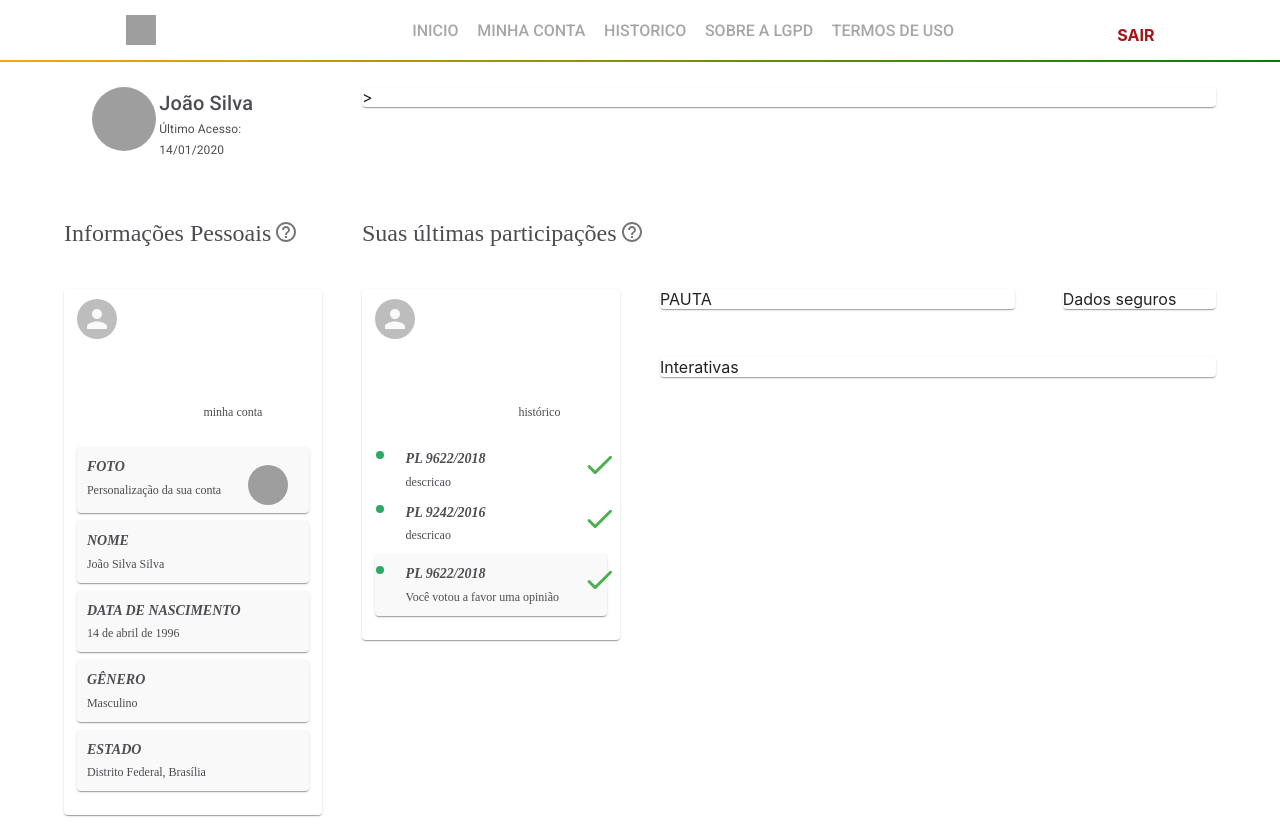
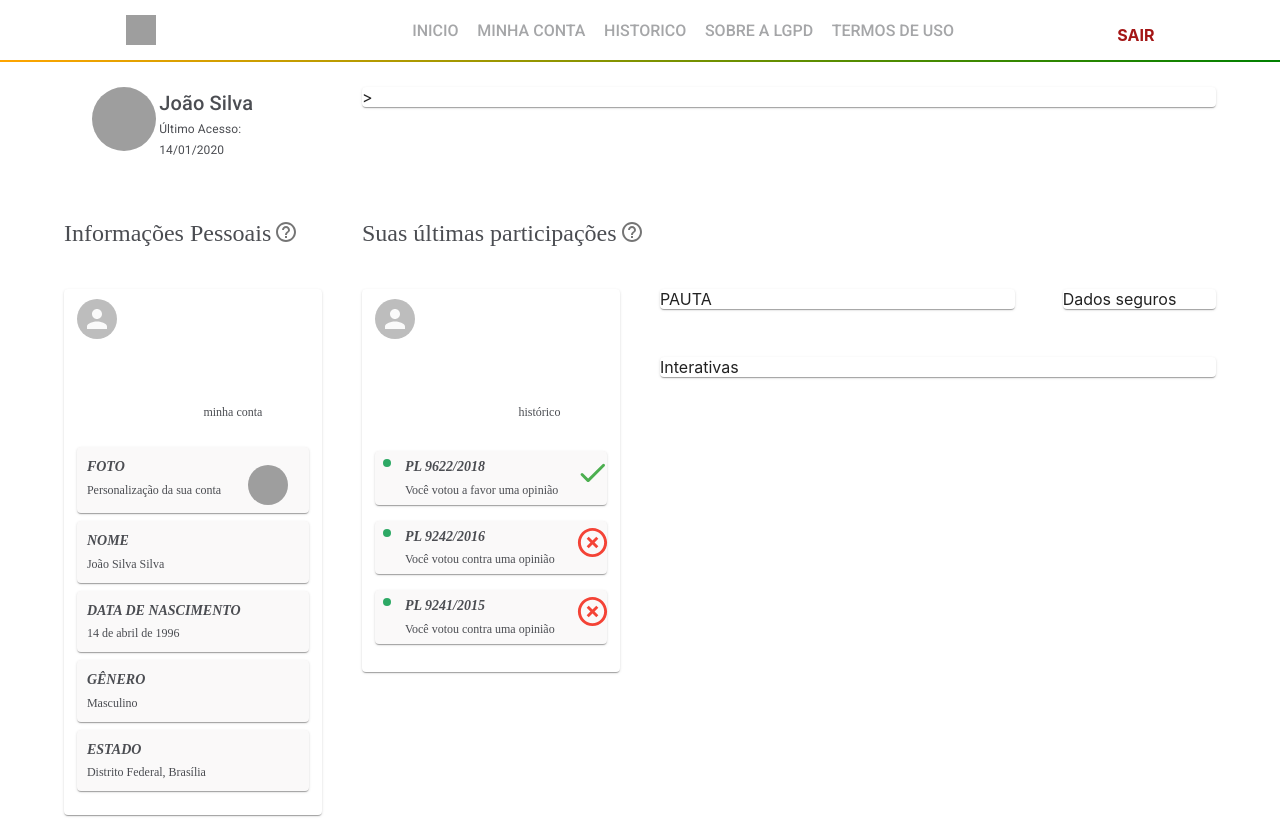
Before and after one commit to labhackercd/projetoL-frontend, a React (Create React App) app in the folder projetol-frontend/: page / in a window 1280 px wide. Built offline with nearby package versions, Linux system fonts and the light colour scheme; grey boxes are pictures that could not be loaded.

Commit message:
Adicionando função para renderizar caixas dinamicamente no card histórico

```diff
--- a/projetol-frontend/src/App.js
+++ b/projetol-frontend/src/App.js
@@ -31,7 +31,7 @@ function App() {
               <Link to="/">sair</Link>
             </div>
           </nav>
-        <div class="navbar-line"></div>
+        <div className="navbar-line"></div>
 
           {/* A <Switch> looks through its children <Route>s and
               renders the first one that matches the current URL. */}
--- a/projetol-frontend/src/components/main/wikilegis.js
+++ b/projetol-frontend/src/components/main/wikilegis.js
@@ -15,13 +15,13 @@ import ListItemSecondaryAction from '@material-ui/core/ListItemSecondaryAction';
 import ListItemText from '@material-ui/core/ListItemText';
 import Paper from '@material-ui/core/Paper';
 import Icon from '@material-ui/core/Icon';
-import { green } from '@material-ui/core/colors';
+import { green,red } from '@material-ui/core/colors';
 import CheckRoundedIcon from '@material-ui/icons/CheckRounded';
 import FolderIcon from '@material-ui/icons/Folder';
 import FiberManualRecordIcon from '@material-ui/icons/FiberManualRecord';
 import { palette } from '@material-ui/system';
 import Badge from '@material-ui/core/Badge';
-
+import HighlightOffIcon from '@material-ui/icons/HighlightOff';
 
 import 'typeface-roboto';
 
@@ -72,9 +72,9 @@ const useStyles = makeStyles(theme => ({
 
 function CardItem(props){
 
-    console.log(props.classe)
     return (
-        <Grid container wrap="nowrap" spacing={2}>
+        <Paper className={props.classe.paper}>
+            <Grid container wrap="nowrap" spacing={1}>
                 <Grid item xs={1}>
                     <Box pt={1} display="flex" justifyContent="flex-end" alignContent="center" justify="center">
                         <Badge classes={{ badge: props.classe.customBadge }} variant="dot"></Badge>
@@ -84,30 +84,47 @@ function CardItem(props){
                     <Typography style={{ marginLeft: 10 }} variant="button" color="primary">
                         <b>{props.projetoDeLei.titulo}</b>
                     </Typography>
+
+                    {props.projetoDeLei.votouAFavor ? (
                         <Typography style={{ marginLeft: 10 }} variant="subtitle1" color="primary">
-                    {props.projetoDeLei.descricao}
+                            Você votou a favor uma opinião
                         </Typography>
+                    ) : (
+                        <Typography style={{ marginLeft: 10 }} variant="subtitle1" color="primary">
+                            Você votou contra uma opinião
+                        </Typography>
+                    )}
             </Grid>
                 <Grid item xs={2}>
                     <Box display="flex" justifyContent="flex-start">
+                    {props.projetoDeLei.votouAFavor ? (
                         <CheckRoundedIcon  fontSize="large" style={{ color: green[500] }}></CheckRoundedIcon>
+                    ) : (
+                        <HighlightOffIcon  fontSize="large" style={{ color: red[500] }}></HighlightOffIcon>
+                    )}
+
                     </Box>
                 </Grid>
             </Grid>
+        </Paper>
     )
 }
 
 
-export function WikilegisCard(props) {
+export function WikilegisCard() {
     const classes = useStyles();
     const listaProjetosdeLei=[
         {
             titulo:"PL 9622/2018",
-            descricao:"descricao"
+            votouAFavor:true
         },
         {
             titulo:"PL 9242/2016",
-            descricao:"descricao"
+            votouAFavor:false
+        },
+        {
+            titulo:"PL 9241/2015",
+            votouAFavor:false
         },
     ];
 
@@ -128,37 +145,14 @@ export function WikilegisCard(props) {
         </Box>
         <Box width="90%" mx="auto" pt={3} mb={3}>
             <Grid container spacing={1}>
-                <Grid item xs={12}>
                 {
                     listaProjetosdeLei.map((lei, key) =>
+                    <Grid item xs={12}>
                         <CardItem projetoDeLei={lei} classe={classes}></CardItem>
+                    </Grid>
                     )
                 }
-                  <Paper className={classes.paper}>
-                    <Grid container wrap="nowrap" spacing={2}>
-                        <Grid item xs={1}>
-                            <Box pt={1} display="flex" justifyContent="flex-end" alignContent="center" justify="center">
-                                <Badge classes={{ badge: classes.customBadge }} variant="dot"></Badge>
-                            </Box>
             </Grid>
-                        <Grid item xs={9} zeroMinWidth>
-                            <Typography style={{ marginLeft: 10 }} variant="button" color="primary">
-                                <b>PL 9622/2018</b>
-                            </Typography>
-                            <Typography style={{ marginLeft: 10 }} variant="subtitle1" color="primary">
-                            Você votou a favor uma opinião
-                            </Typography>
-                        </Grid>
-                        <Grid item xs={2}>
-                            <Box display="flex" justifyContent="flex-start">
-                                <CheckRoundedIcon  fontSize="large" style={{ color: green[500] }}></CheckRoundedIcon>
-                            </Box>
-                        </Grid>
-                    </Grid>
-                  </Paper>
-                </Grid>
-            </Grid>
-
         </Box>
       </div>
     )
```
Lines whose indentation alone changed are shown as unchanged.
